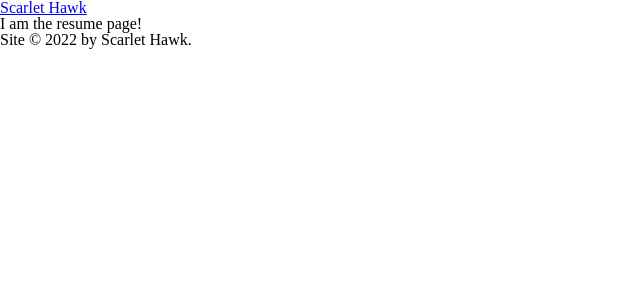
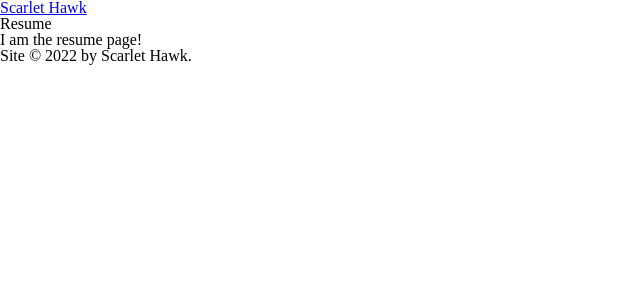
Before and after one commit to mrugandhz/itmo-jekyll-starter, a Jekyll site: the page built from resume.md, in a window 1280 px wide. Shown: the top 300 px of the page, without its empty margins (0-640 px from the left). Built offline with Jekyll 4.4.1, drawn with Linux system fonts in a browser that asks for light colours.

Commit message:
Improve layouts and layout references

```diff
--- a/_layouts/basic.html
+++ b/_layouts/basic.html
@@ -3,5 +3,6 @@ layout: default
 ---
 
 <main id="content" class="basic">
+  <h2>{{ page.title }}</h2>
   {{ content }}
 </main>
--- a/_layouts/resume.html
+++ b/_layouts/resume.html
@@ -0,0 +1,8 @@
+---
+layout: default
+---
+
+<main id="content" class="resume">
+  <h2>{{ page.title }}</h2>
+  {{ content }}
+</main>
--- a/resume.md
+++ b/resume.md
@@ -1,5 +1,5 @@
 ---
-layout: default
+layout: resume
 title: Resume
 permalink: /resume/
 ---
```
Also changed, not shown: about.md (+1 -1 lines), index.md (+1 -1 lines).
